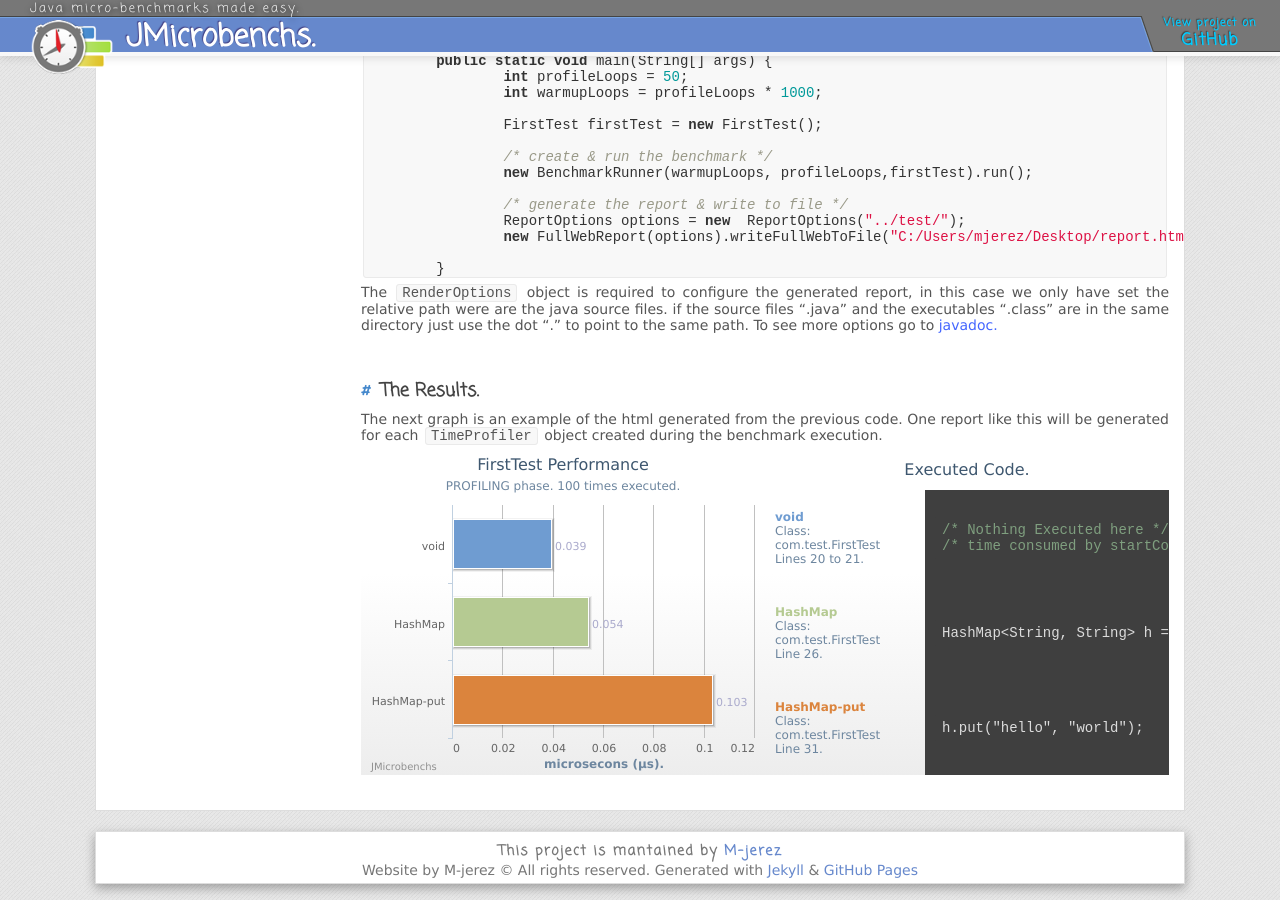
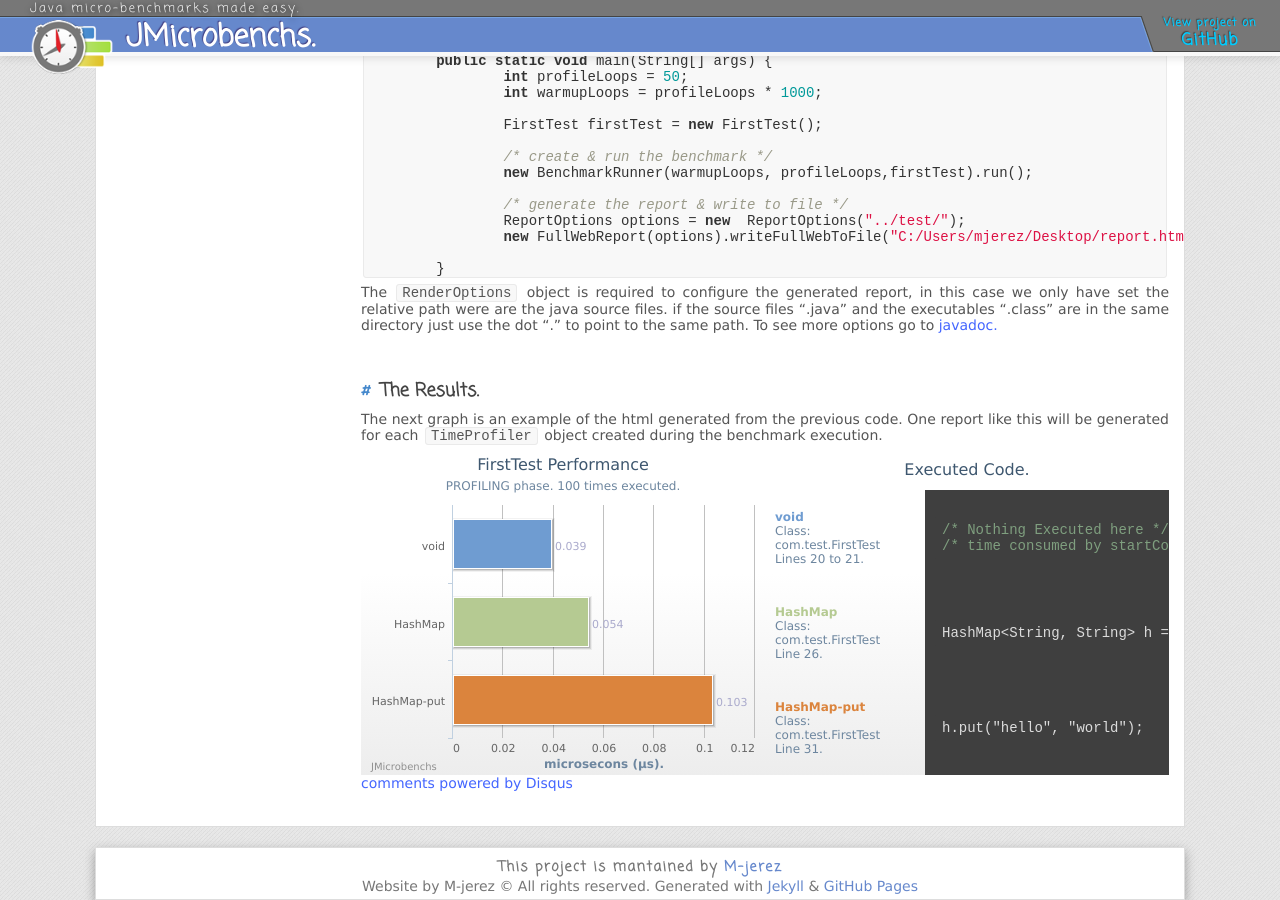
Before and after one commit to M-jerez/JMicrobenchs, a Jekyll site: the page built from _posts/9999-01-01-intro.md, in a window 1280 px wide and 900 px high, scrolled down 1398 px. Built offline with Jekyll 4.4.1, drawn with Linux system fonts in a browser that asks for light colours; nearby versions of some CDN libraries; comment, search, counter and statistics services are not loaded.

Commit message:
add disqus comments

```diff
--- /dev/null
+++ b/_includes/disqus.html
@@ -0,0 +1,14 @@
+  <div id="disqus_thread"></div>
+        <script type="text/javascript">
+            /* * * CONFIGURATION VARIABLES: EDIT BEFORE PASTING INTO YOUR WEBPAGE * * */
+            var disqus_shortname = 'jmicrobenchs'; // required: replace example with your forum shortname
+
+            /* * * DON'T EDIT BELOW THIS LINE * * */
+            (function() {
+                var dsq = document.createElement('script'); dsq.type = 'text/javascript'; dsq.async = true;
+                dsq.src = 'http://' + disqus_shortname + '.disqus.com/embed.js';
+                (document.getElementsByTagName('head')[0] || document.getElementsByTagName('body')[0]).appendChild(dsq);
+            })();
+        </script>
+        <noscript>Please enable JavaScript to view the <a href="http://disqus.com/?ref_noscript">comments powered by Disqus.</a></noscript>
+        <a href="http://disqus.com" class="dsq-brlink">comments powered by <span class="logo-disqus">Disqus</span></a>
--- a/_layouts/default.html
+++ b/_layouts/default.html
@@ -68,7 +68,7 @@
 			{{content}}
 
 
-			{% include livefyre.html %}
+			{% include disqus.html %}
 
         </section>
 	</div>
```
